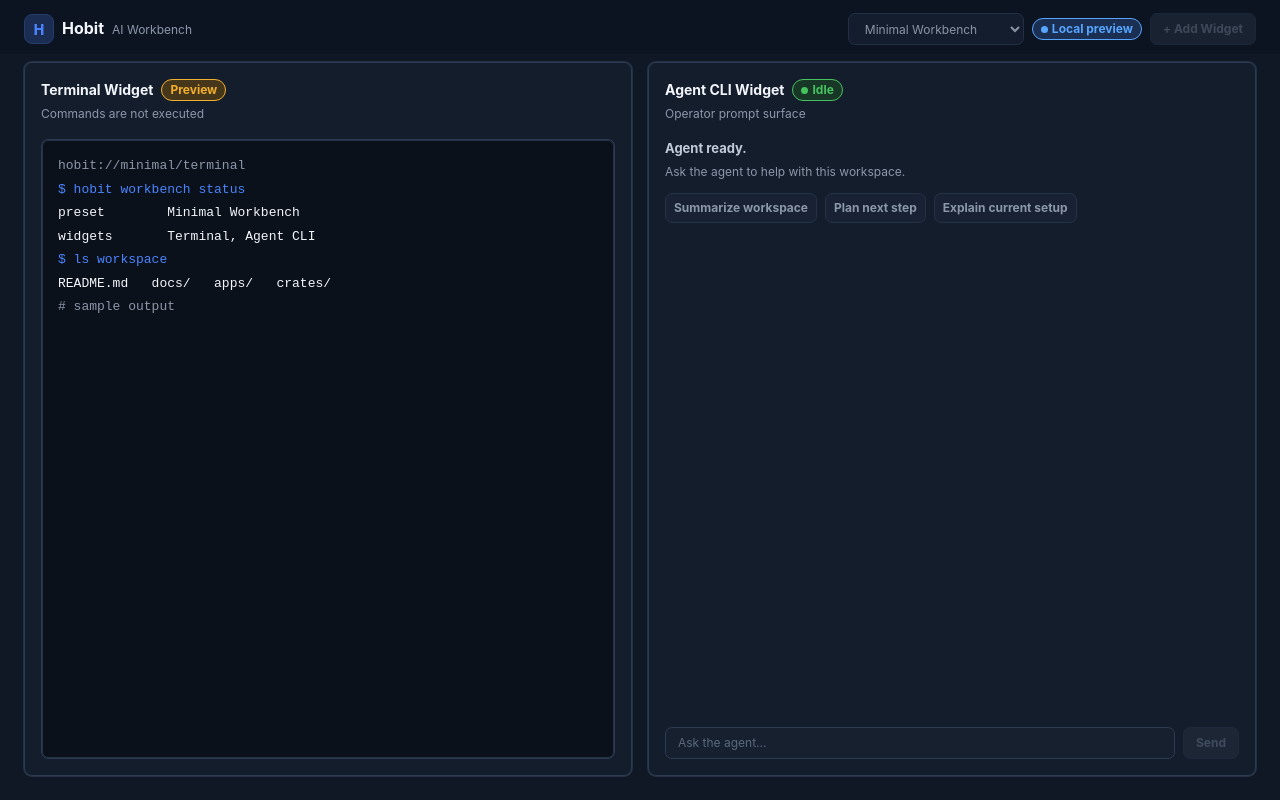
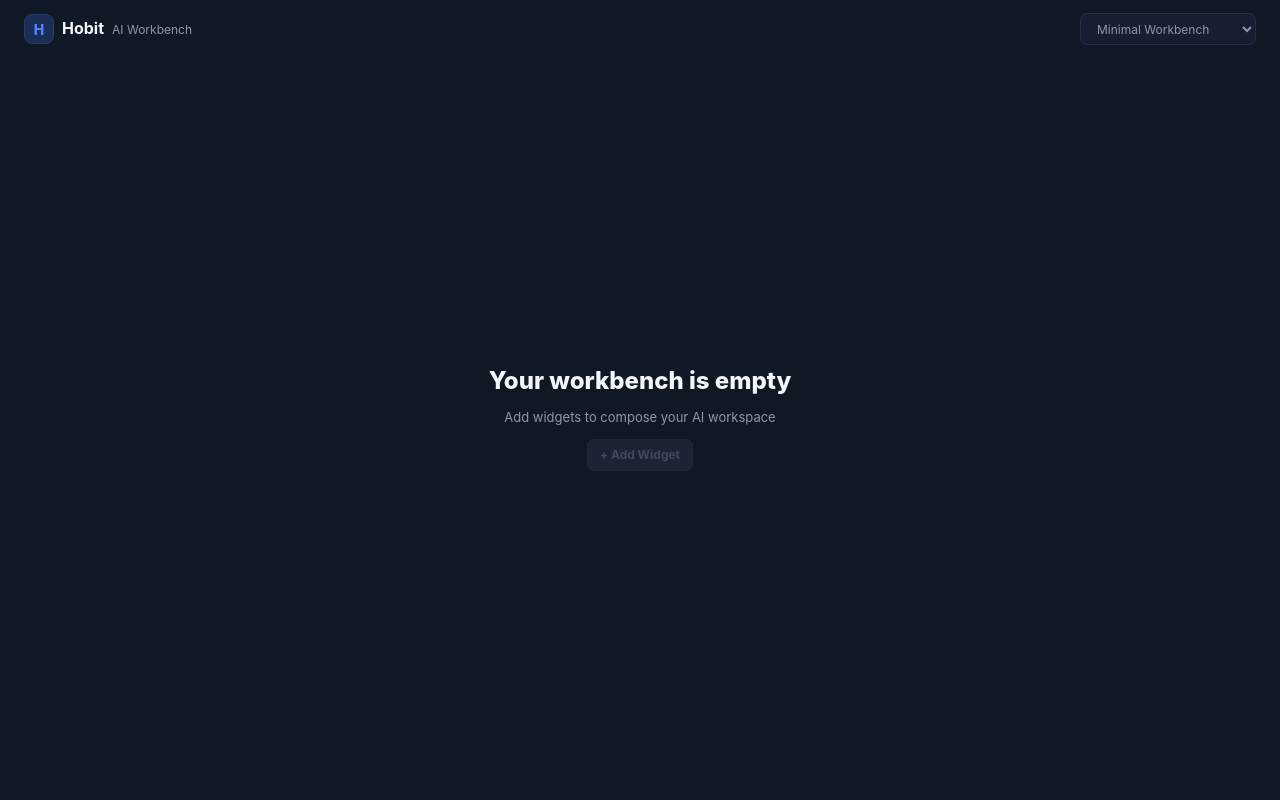
Before and after one commit to d-koshelev/Hobit, a React (Vite) app in the folder apps/desktop/frontend/: page / in a window 1280 px wide. Built offline with nearby package versions, Linux system fonts and the light colour scheme.

Commit message:
frontend: show empty workbench surface

```diff
--- a/apps/desktop/frontend/src/styles/layout.css
+++ b/apps/desktop/frontend/src/styles/layout.css
@@ -16,7 +16,7 @@
   align-items: center;
   justify-content: space-between;
   gap: var(--space-lg);
-  background: var(--color-topbar-bg);
+  background: var(--color-canvas-bg);
   padding: var(--space-md) var(--space-xl) var(--space-sm);
 }
 
@@ -92,6 +92,33 @@
   gap: var(--space-lg);
   padding: var(--space-sm) var(--space-xl) var(--space-xl);
   background: var(--color-canvas-bg);
+}
+
+.workbench-empty-state {
+  display: flex;
+  flex: 1;
+  align-items: center;
+  justify-content: center;
+  flex-direction: column;
+  gap: var(--space-md);
+  padding: var(--space-2xl) var(--space-lg);
+  text-align: center;
+}
+
+.workbench-empty-title {
+  margin: 0;
+  color: var(--color-text-primary);
+  font-size: var(--text-2xl);
+  font-weight: 760;
+  letter-spacing: 0;
+  line-height: var(--line-tight);
+}
+
+.workbench-empty-subtitle {
+  margin: 0;
+  color: var(--color-text-muted);
+  font-size: var(--text-sm);
+  line-height: var(--line-normal);
 }
 
 .widget-grid {
--- a/apps/desktop/frontend/src/workbench/WorkbenchCanvas.tsx
+++ b/apps/desktop/frontend/src/workbench/WorkbenchCanvas.tsx
@@ -1,4 +1,5 @@
 import { WidgetHost } from "./WidgetHost";
+import { Button } from "../design-system/Button";
 import type { WorkbenchPreset } from "./types";
 
 type WorkbenchCanvasProps = {
@@ -10,6 +11,22 @@ export function WorkbenchCanvas({ preset }: WorkbenchCanvasProps) {
     .filter((widget) => widget.visible)
     .sort((first, second) => first.layout.order - second.layout.order);
 
+  if (visibleWidgets.length === 0) {
+    return (
+      <section className="canvas-shell" aria-label={`${preset.title} canvas`}>
+        <div className="workbench-empty-state">
+          <h1 className="workbench-empty-title">Your workbench is empty</h1>
+          <p className="workbench-empty-subtitle">
+            Add widgets to compose your AI workspace
+          </p>
+          <Button disabled variant="secondary">
+            + Add Widget
+          </Button>
+        </div>
+      </section>
+    );
+  }
+
   return (
     <section className="canvas-shell" aria-label={`${preset.title} canvas`}>
       <div className="widget-grid">
--- a/apps/desktop/frontend/src/workbench/WorkbenchTopBar.tsx
+++ b/apps/desktop/frontend/src/workbench/WorkbenchTopBar.tsx
@@ -1,7 +1,4 @@
-import { Badge } from "../design-system/Badge";
-import { Button } from "../design-system/Button";
 import { Select } from "../design-system/Select";
-import { StatusDot } from "../design-system/StatusDot";
 import type { WorkbenchPreset } from "./types";
 
 type WorkbenchTopBarProps = {
@@ -28,14 +25,7 @@ export function WorkbenchTopBar({ preset }: WorkbenchTopBarProps) {
               <option value={preset.id}>{preset.title}</option>
             </Select>
           </label>
-          <Badge variant="info">
-            <StatusDot variant="info" />
-            Local preview
-          </Badge>
         </div>
-        <Button disabled variant="secondary">
-          + Add Widget
-        </Button>
       </div>
     </header>
   );
--- a/apps/desktop/frontend/src/workbench/presets.ts
+++ b/apps/desktop/frontend/src/workbench/presets.ts
@@ -3,35 +3,8 @@ import type { WorkbenchPreset } from "./types";
 export const minimalWorkbenchPreset: WorkbenchPreset = {
   id: "minimal",
   title: "Minimal Workbench",
-  description: "Terminal and Agent CLI side by side.",
-  widgets: [
-    {
-      id: "minimal-terminal",
-      definitionId: "terminal",
-      title: "Terminal Widget",
-      config: {},
-      layout: {
-        area: "main",
-        order: 1,
-        minWidth: 360,
-        minHeight: 440,
-      },
-      visible: true,
-    },
-    {
-      id: "minimal-agent-cli",
-      definitionId: "agent-cli",
-      title: "Agent CLI Widget",
-      config: {},
-      layout: {
-        area: "main",
-        order: 2,
-        minWidth: 360,
-        minHeight: 440,
-      },
-      visible: true,
-    },
-  ],
+  description: "Empty workbench surface.",
+  widgets: [],
 };
 
 // Additional presets such as Codebase, Database, and Design Workbench will be
```
